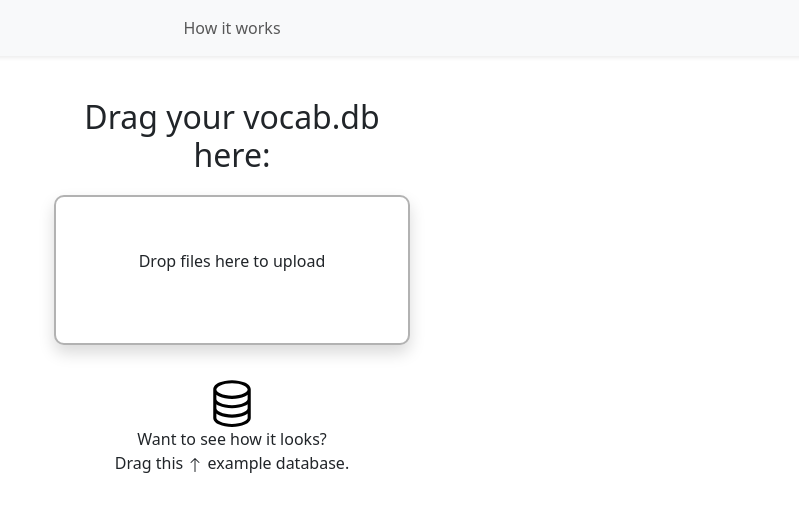
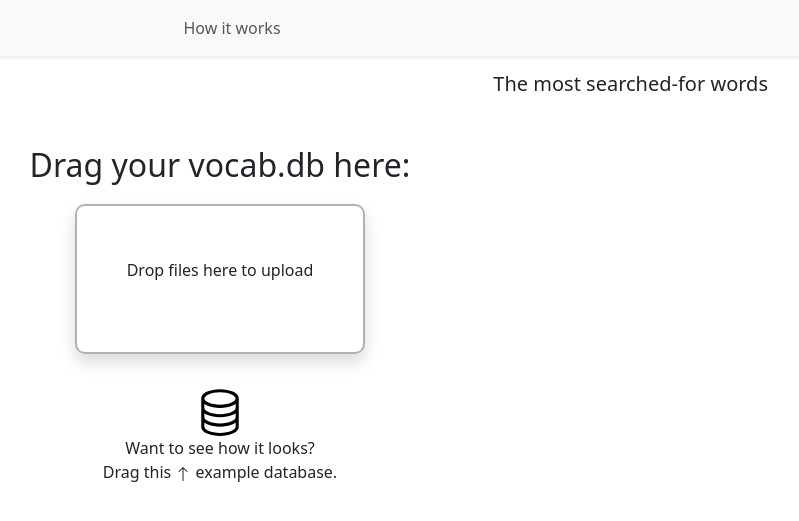
Before and after one commit to Tititun/vocbuilder, a Django app: page / in a window 1280 px wide. Shown: the top 521 px of the page, without its empty margins (408-1207 px from the left). Run offline with Django 5.2, Linux system fonts and the light colour scheme; data that the repository does not hold is empty; parts of the project's set-up code (start-up, migrations or seed data) failed here and were passed over; some libraries are stand-ins or nearby versions.

Commit message:
added word ranking

```diff
--- a/vocab/templates/vocab/main.html
+++ b/vocab/templates/vocab/main.html
@@ -8,13 +8,13 @@ Kindle Vocab
 {% block content %}
 
 
-<div class="container text-center">
-  <div class="row">
-    <div class="col-4">
+<div class="container-fluid text-center d-flex">
+  <div class="row container-fluid pt-5">
+    <div class="col-md-1 col-lg-4">
     </div>
-    <div class="pt-5 col-4">
+    <div class="pt-5 col-md-7 col-lg-4 d-flex flex-column align-items-center">
         <h2 id="main_header" class="text-center">Drag your vocab.db here:</h2>
-        <form action="{% url 'vocab:index' %}" class="dropzone shadow" id="dropzone-main" method="post" enctype="multipart/form-data">
+        <form action="{% url 'vocab:index' %}" class="dropzone shadow w-75" id="dropzone-main" method="post" enctype="multipart/form-data">
             {% csrf_token %}
         </form>
         <div id="example_image_container" class="d-flex flex-column justify-content-center align-items-center">
@@ -28,9 +28,15 @@ Kindle Vocab
             </div>
 
         </div>
-    <div class="col-4">
     </div>
-  </div>
+    <div class="col-4 pt-4 d-flex flex-column align-items-center">
+        <h5>The most searched-for words</h5>
+        <ul class="list-group list-group-flush w-50">
+        {% for name, count in ranking %}
+            <li class="list-group-item d-flex"><span>{{ name }}</span><span class="ms-auto text-secondary">{{ count }}</span></li>
+        {% endfor %}
+        </ul>
+    </div>
 </div>
 
 {% endblock %}
--- a/vocab/utils.py
+++ b/vocab/utils.py
@@ -3,6 +3,7 @@ import logging
 import sqlite3
 import traceback
 from typing import List, Tuple
+from django.db.models import Count
 
 import django
 django.setup()
@@ -252,6 +253,13 @@ def get_definitions(records):
     return data
 
 
+def get_ranking():
+    words = Word.objects.annotate(usage_count=Count('usage')).values_list(
+        'stem', 'usage_count').order_by('-usage_count')[:15]
+    return words
+
+
+
 if __name__ == '__main__':
     # from django.db import connection
     # records = read_db('static/vocab/vocab.db', num_rows=None)
@@ -259,6 +267,5 @@ if __name__ == '__main__':
     # print(list(get_definitions(records)['words'].items()))
     # print(len(connection.queries))
 
-    from django.db.models import Count
     Word.objects.all().annotate(sense_count=Count('dictrecord__definition__sensesequence__sense')).filter(sense_count=0).delete()
     Word.objects.filter(dictrecord__error_fetching=1).delete()
--- a/vocab/views.py
+++ b/vocab/views.py
@@ -6,7 +6,7 @@ from django.http import HttpRequest, JsonResponse
 from django.conf import settings
 from django.shortcuts import redirect, render
 from .utils import (is_sqlite, read_db, commit_to_db, create_vocab_objects,
-                    get_definitions)
+                    get_definitions, get_ranking)
 
 
 def index(request: HttpRequest):
@@ -30,7 +30,9 @@ def index(request: HttpRequest):
                                                          'books': data['books'],
                                                          'books_count': data['books_count'],
                                                          'authors': data['book_authors']})
-    return render(request, 'vocab/main.html', {'is_main': True})
+    ranking = get_ranking()
+    return render(request, 'vocab/main.html', {'is_main': True,
+                                               'ranking': ranking})
 
 
 def word_definition(request: HttpRequest):
@@ -42,7 +44,6 @@ def word_definition(request: HttpRequest):
         file_path = os.path.abspath('vocab/static/vocab/vocab.db')
     else:
         file_path = os.path.join(settings.MEDIA_ROOT, db_name)
-    print('FILE PATH', file_path)
     error_message = {
         'word': word,
         'word_id': word_id,
@@ -73,17 +74,3 @@ def word_definition(request: HttpRequest):
         'examples': word_data['examples']
     }
     return JsonResponse(data)
-
-
-    # data = {'word': request.POST['word'],
-    #         'failed': True,
-    #         'loading': False,
-    #         'word_id': request.POST['word_id'],
-    #         'usages': [{
-    #             'context': f'TEST {request.POST["word"]} USAGE CONTEXT',
-    #             'book': {'title': 'Vanity Fair: A Novel Without A Hero (with Original Illustrations, and Audiobook link)',
-    #                      'authors': 'Thackeray, William Makepeace'}}],
-    #         'definitions': ['SOME DEFINITIONS'],
-    #         'pron': 'TEST PRON',
-    #         'etymologies': ['ety1', 'ety2'],
-    #         'examples': ['some fun example']}
```
